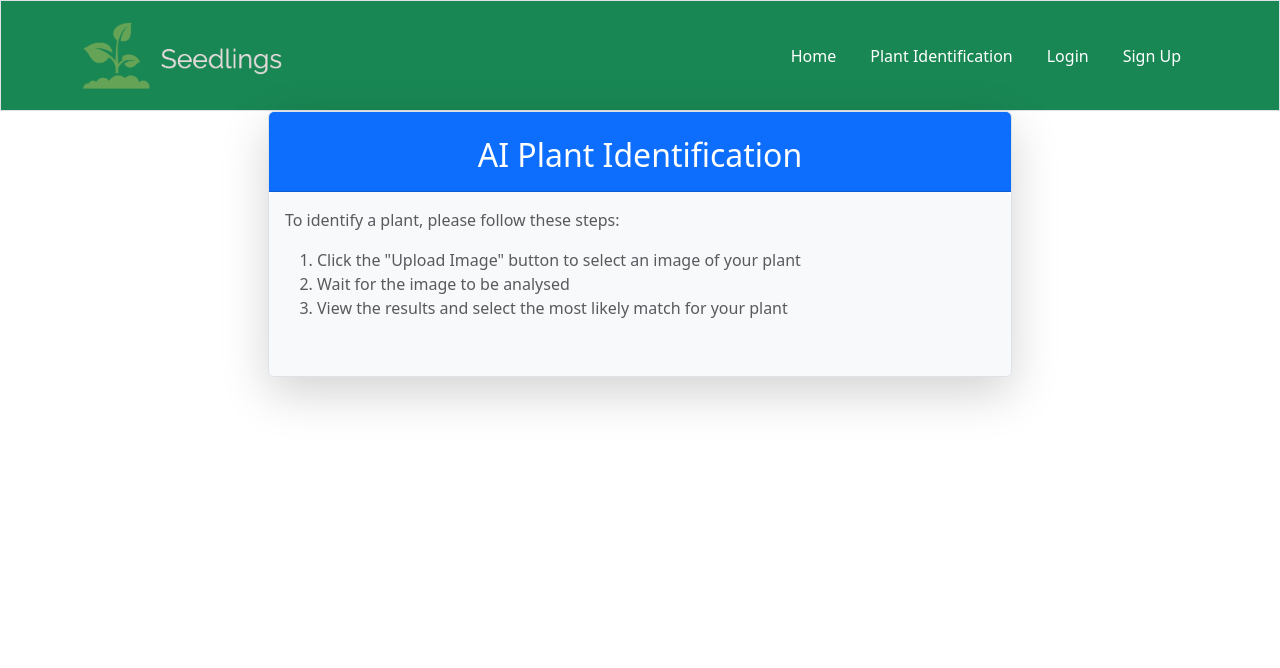
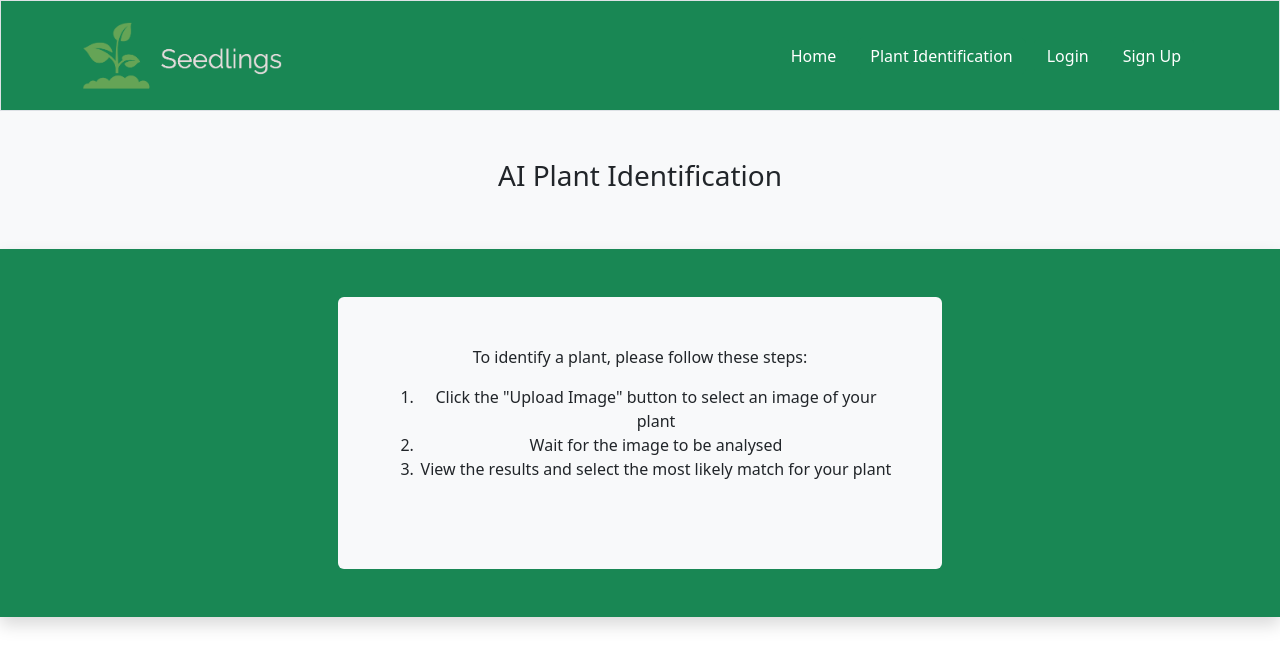
Before and after one commit to haquema/seedlings-app, a React (Create React App) app in the folder frontend/: page /identification in a window 1280 px wide. Shown: the top 668 px of the page. Built offline with nearby package versions, Linux system fonts and the light colour scheme.

Commit message:
adds styling plant id page

```diff
--- a/frontend/src/pages/PlantIdPage.js
+++ b/frontend/src/pages/PlantIdPage.js
@@ -1,35 +1,40 @@
-import React from "react";
-import "ai-taxonomist";
-import "../components/Card.css";
+import React from 'react';
+import 'ai-taxonomist';
+import '../components/Card.css';
 
 const Identification = () => {
   return (
-    <div class="container">
-    <div className="col-md-8 mx-auto">
-      <div className="card h-100 shadow-lg border justify-content-center">
-        <div className="card-header bg-primary text-white text-center">
-          <h2 className="mt-3">AI Plant Identification</h2>
-        </div>
-        <div className="card-body bg-light rounded p-3">
-          <p className="text-muted">
+    <>
+      <section className="container-fluid bg-light p-5">
+        <h3 id="info-bar" className="text-center">
+          AI Plant Identification
+        </h3>
+      </section>
+
+      <section
+        id="main-container"
+        className="container-fluid text-center shadow bg-success p-5"
+      >
+        <div className="row justify-content-center">
+          <div className="col-lg-6 bg-light rounded p-5">
+            <p className="text-dark">
               To identify a plant, please follow these steps:
             </p>
             <ol>
-            <li className="text-muted">
+              <li className="text-dark">
                 Click the "Upload Image" button to select an image of your plant
               </li>
-            <li className="text-muted">Wait for the image to be analysed</li>
-            <li className="text-muted">
+              <li className="text-dark">Wait for the image to be analysed</li>
+              <li className="text-dark">
                 View the results and select the most likely match for your plant
               </li>
-            <br>
-            </br>
+              <br></br>
             </ol>
             <ai-taxonomist apiKey="2b10Rwo6nfbkpgoPtQlsHNGhUe"></ai-taxonomist>
           </div>
         </div>
-    </div>
-    </div>
+      </section>
+    </>
   );
 };
 export default Identification;
```
Lines whose indentation alone changed are shown as unchanged.
